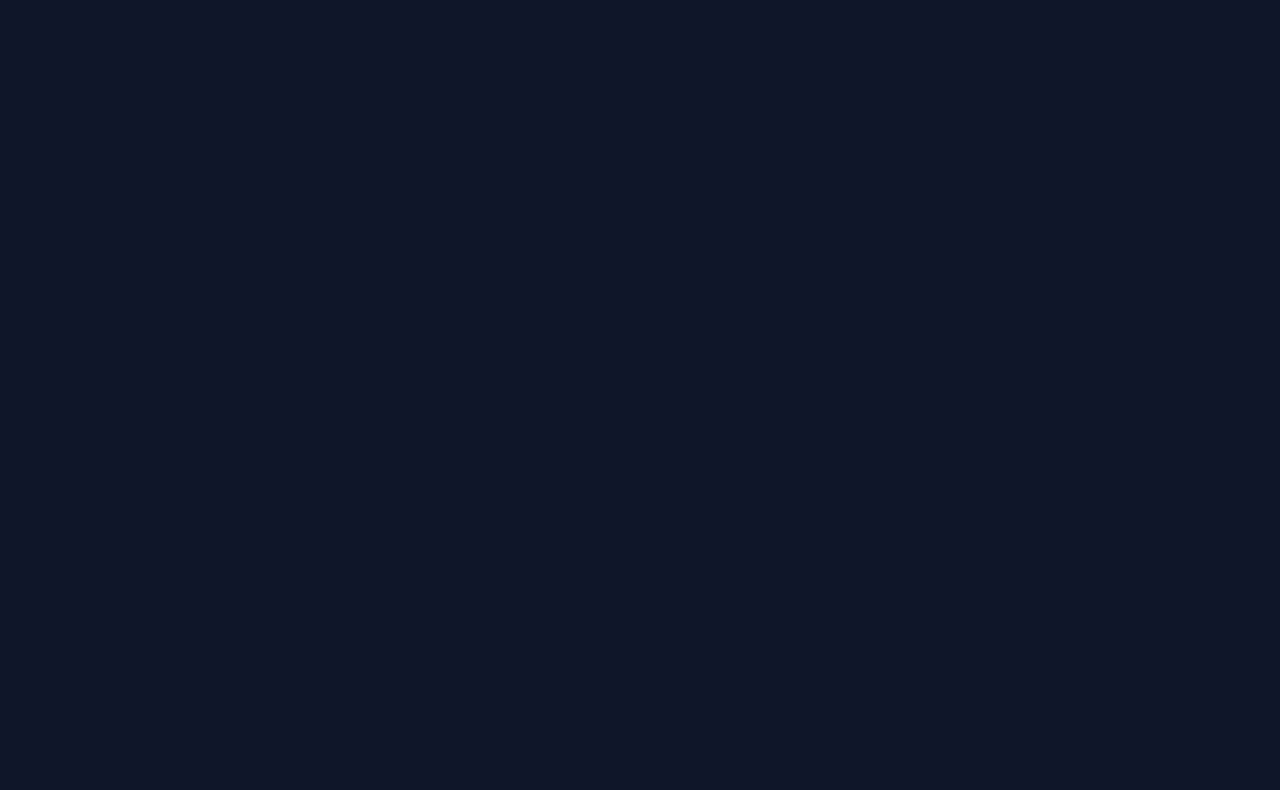
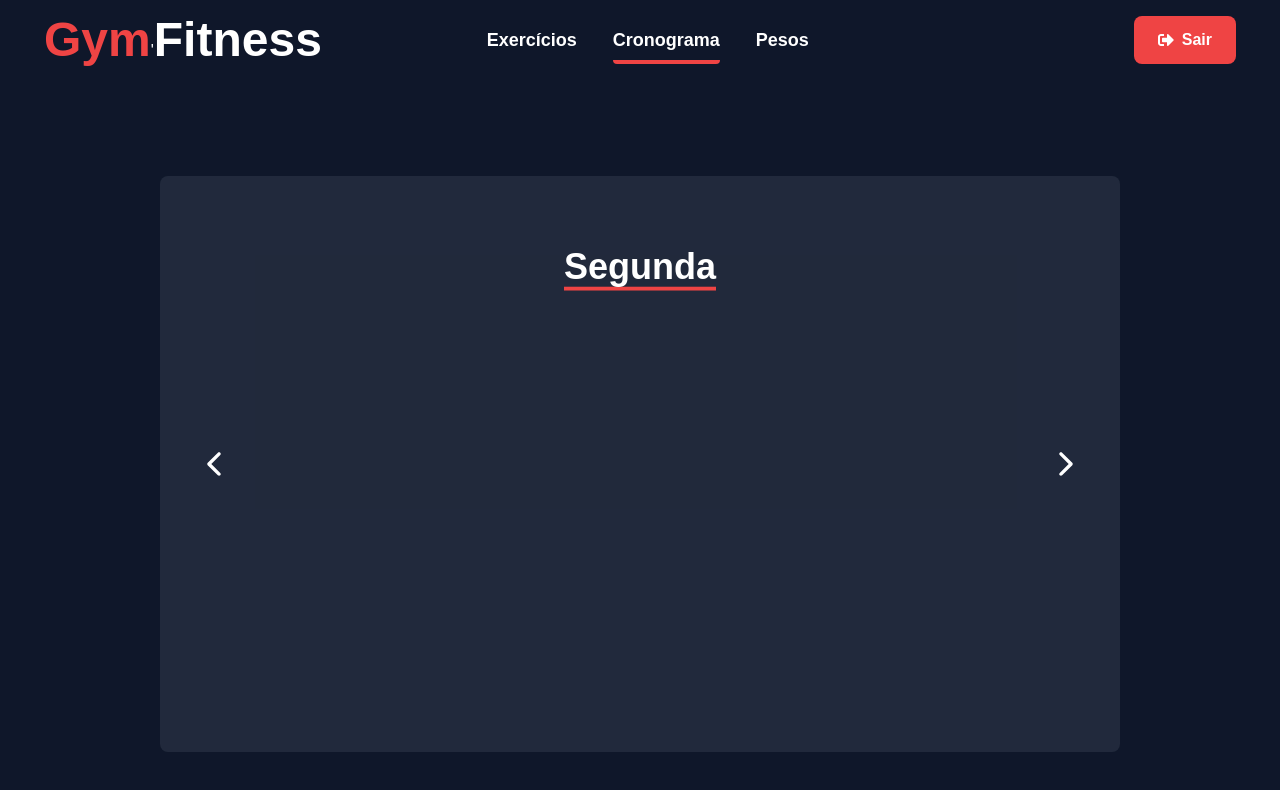
Before and after one commit to AndreFreitasz/gym-fitness, a React (Create React App) app in the folder client/: page /exercises-schedule in a window 1280 px wide. Before the commit this address had no page. Shown: the top 790 px of the page. Built offline with nearby package versions, Linux system fonts and the light colour scheme; sample sign-in values are in the browser's storage.

Commit message:
feat: carrossel de cronogramas de treinos

```diff
--- a/client/src/App.js
+++ b/client/src/App.js
@@ -4,6 +4,7 @@ import Login from './pages/login';
 import Register from './pages/register';
 import Exercises from './pages/exercises';
 import Weights from './pages/weights';
+import ExercisesSchedule from './pages/exercisesSchedule';
 
 const PrivateRoute = ({ children }) => {
   const userLoggedIn = Boolean(localStorage.getItem('token'));
@@ -19,6 +20,7 @@ function App() {
         <Route path="/" element={<Login />} />
         <Route path="/register" element={<Register />} />
         <Route path="/exercises" element={<PrivateRoute> <Exercises /> </PrivateRoute>} />
+        <Route path="/exercises-schedule" element={<PrivateRoute> <ExercisesSchedule /> </PrivateRoute>} />
         <Route path="/weights" element={<PrivateRoute> <Weights /> </PrivateRoute>} />
       </Routes>
     </Router>
--- /dev/null
+++ b/client/src/components/carousel/index.js
@@ -0,0 +1,37 @@
+import React, { useState } from "react";
+import { IoIosArrowForward, IoIosArrowBack } from "react-icons/io";
+
+const Carousel = ({ children }) => {
+  const [currentIndex, setCurrentIndex] = useState(0);
+
+  const nextSlide = () => {
+    setCurrentIndex((prevIndex) => (prevIndex + 1) % children.length);
+  };
+
+  const prevSlide = () => {
+    setCurrentIndex((prevIndex) => (prevIndex - 1 + children.length) % children.length);
+  };
+
+  return (
+    <div className="relative w-full h-full">
+      <div className="absolute top-1/2 transform -translate-y-1/2 left-4 cursor-pointer" onClick={prevSlide}>
+        <IoIosArrowBack className="text-white text-4xl" />
+      </div>
+      <div className="absolute top-1/2 transform -translate-y-1/2 right-4 cursor-pointer" onClick={nextSlide}>
+        <IoIosArrowForward className="text-white text-4xl" />
+      </div>
+      <div className="overflow-hidden h-full">
+        <div
+          className="flex transition-transform duration-500 ease-in-out"
+          style={{ transform: `translateX(-${currentIndex * 100}%)` }}
+        >
+          {React.Children.map(children, (child, index) => (
+            <div className="w-full flex-shrink-0">{child}</div>
+          ))}
+        </div>
+      </div>
+    </div>
+  );
+};
+
+export default Carousel;
--- a/client/src/components/header/index.js
+++ b/client/src/components/header/index.js
@@ -29,6 +29,7 @@ function Header({ showTabs, isActive }) {
           <>
             <ul className="flex space-x-9 mr-40">
               <NavItem href="/exercises" label="Exercícios" isActive={isActive === '/exercises'} />
+              <NavItem href="/exercises-schedule" label="Cronograma" isActive={isActive === '/exercises-schedule'} />
               <NavItem href="/weights" label="Pesos" isActive={isActive === '/weights'} />
             </ul>
             <LogoutButton />
--- a/client/src/components/title/index.js
+++ b/client/src/components/title/index.js
@@ -1,7 +1,7 @@
 const Title = ({ className, children }) => {
     return (
-        <div className={`mt-14 mb-5 text-center ${className}`}>
-            <h3 className="text-white text-3xl font-bold animate-bounce inline-block border-b-4 border-red-500">
+        <div className={`mt-14 mb-5 text-center`}>
+            <h3 className={`text-white text-3xl font-bold animate-bounce inline-block border-b-4 border-red-500 ${className}`}>
                 {children}
             </h3>
         </div>
--- /dev/null
+++ b/client/src/css/customStylesFilters.css
@@ -0,0 +1,26 @@
+/* customStylesFilters.css */
+
+/* Estilo base para os selects */
+.custom-select {
+    background-color: #1B2735;
+    text-align: center;
+    border: none;
+    border-radius: 0.5rem;
+    color: white;
+    padding: 0.5rem 1rem;
+    cursor: pointer;
+    padding-right: 1.5rem; /* Espaço para a seta personalizada */
+}
+
+/* Estilo para as opções */
+.custom-select option {
+    background-color: #1B2735;
+    color: white;
+}
+
+
+/* Remover o foco dos elementos select */
+.custom-select:focus {
+    outline: none;
+    box-shadow: none;
+}
--- /dev/null
+++ b/client/src/pages/exercisesSchedule.js
@@ -0,0 +1,29 @@
+import React from "react";
+import Header from "../components/header/index.js";
+import Title from "../components/title/index.js";
+import Carousel from "../components/carousel/index.js";
+
+const ExercisesSchedule = () => {
+  const daysOfWeek = ["Segunda", "Terça", "Quarta", "Quinta", "Sexta", "Sábado", "Domingo"];
+
+  return (
+    <>
+      <Header showTabs={true} />
+      <div className="flex items-center justify-center mt-24">
+        <div className="p-5 bg-gray-500 bg-opacity-20 rounded-lg w-3/4 h-[72vh]">
+          <Carousel>
+            {daysOfWeek.map((day, index) => (
+              <div key={index} className="w-full h-full flex items-center justify-center">
+                <Title className="text-4xl">
+                  {day}
+                </Title>
+              </div>
+            ))}
+          </Carousel>
+        </div>
+      </div>
+    </>
+  );
+}
+
+export default ExercisesSchedule;
--- a/client/src/pages/weights.js
+++ b/client/src/pages/weights.js
@@ -6,10 +6,11 @@ import { FaPlus } from 'react-icons/fa';
 import ModalWeights from '../components/modalWeights/index.js';
 import ModalViewWeights from '../components/modalWeights/viewWeights.js';
 import TableDataWeights from '../components/table/index.js';
+import axios from "axios";
+import Swal from "sweetalert2";
 import { toast, ToastContainer } from 'react-toastify';
 import 'react-toastify/dist/ReactToastify.css';
-import axios from "axios";
-import Swal from "sweetalert2";
+import '../css/customStylesFilters.css';
 
 const Weights = () => {
 
@@ -81,6 +82,17 @@ const Weights = () => {
         }
     };
 
+    useEffect(() => {
+        const filtered = exercises.filter(exercise => {
+            return (
+                (filter.exercise === '' || exercise.name_exercise === filter.exercise) &&
+                (filter.date === '' || exercise.record_weight_date === filter.date) &&
+                (filter.muscleGroup === '' || exercise.muscle_group_name === filter.muscleGroup)
+            );
+        });
+        setFilteredExercises(filtered);
+    }, [filter, exercises]);
+
     const columns = useMemo(
         () => [
             {
@@ -144,20 +156,46 @@ const Weights = () => {
         });
     };
 
-    useEffect(() => {
-        const filtered = exercises.filter(exercise => {
-            return (
-                (filter.exercise === '' || exercise.name_exercise === filter.exercise) &&
-                (filter.date === '' || exercise.record_weight_date === filter.date) &&
-                (filter.muscleGroup === '' || exercise.muscle_group_name === filter.muscleGroup)
-            );
-        });
-        setFilteredExercises(filtered);
-    }, [filter, exercises]);
-
     const uniqueExercises = [...new Set(exercises.map(exercise => exercise.name_exercise))];
     const uniqueDates = [...new Set(exercises.map(exercise => exercise.record_weight_date))];
     const uniqueMuscleGroups = [...new Set(exercises.map(exercise => exercise.muscle_group_name))];
+
+    const customStyles = {
+        control: (provided, state) => ({
+            ...provided,
+            backgroundColor: '#1B2735',
+            borderColor: 'transparent',
+            boxShadow: 'none',
+            color: 'white',
+            padding: '0.30rem',
+            cursor: 'pointer',
+            '&:hover': {
+                borderColor: 'transparent',
+            }
+        }),
+        menu: (provided) => ({
+            ...provided,
+            backgroundColor: '#1B2735',
+            color: 'white',
+        }),
+        option: (provided, state) => ({
+            ...provided,
+            cursor: 'pointer',
+            backgroundColor: state.isSelected ? 'rgba(27, 39, 45)' : '#1B2735',
+            color: 'white',
+            '&:hover': {
+                backgroundColor: 'rgba(27, 39, 45)'
+            }
+        }),
+        singleValue: (provided) => ({
+            ...provided,
+            color: 'white',
+        }),
+        input: (provided) => ({
+            ...provided,
+            color: '#fff',
+        }),
+    };
 
     return (
         <>
@@ -182,7 +220,7 @@ const Weights = () => {
                             name="exercise"
                             value={filter.exercise}
                             onChange={handleFilterChange}
-                            className="p-1 bg-red-500 text-white rounded-xl text-xs"
+                            className="p-1 custom-select text-xs"
                         >
                             <option value="">Todos os Exercícios</option>
                             {uniqueExercises.map((exercise, index) => (
@@ -193,7 +231,7 @@ const Weights = () => {
                             name="date"
                             value={filter.date}
                             onChange={handleFilterChange}
-                            className="p-1 bg-red-500 text-white rounded-xl text-xs"
+                            className="p-1 custom-select text-xs"
                         >
                             <option value="">Todas as Datas</option>
                             {uniqueDates.map((date, index) => (
@@ -204,7 +242,7 @@ const Weights = () => {
                             name="muscleGroup"
                             value={filter.muscleGroup}
                             onChange={handleFilterChange}
-                            className="p-1 bg-red-500 text-white rounded-xl text-xs"
+                            className="p-1 custom-select text-xs"
                         >
                             <option value="">Todos os Grupos Musculares</option>
                             {uniqueMuscleGroups.map((muscleGroup, index) => (
```
